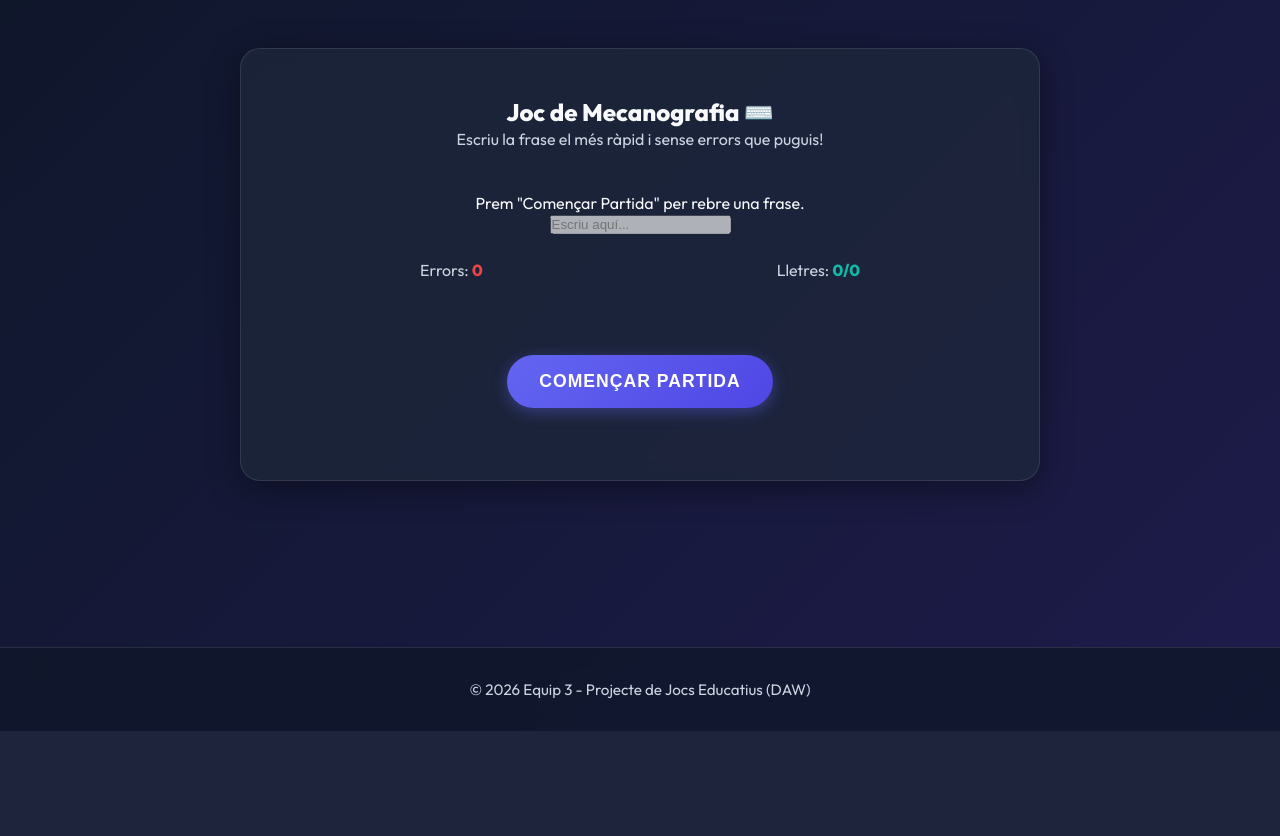
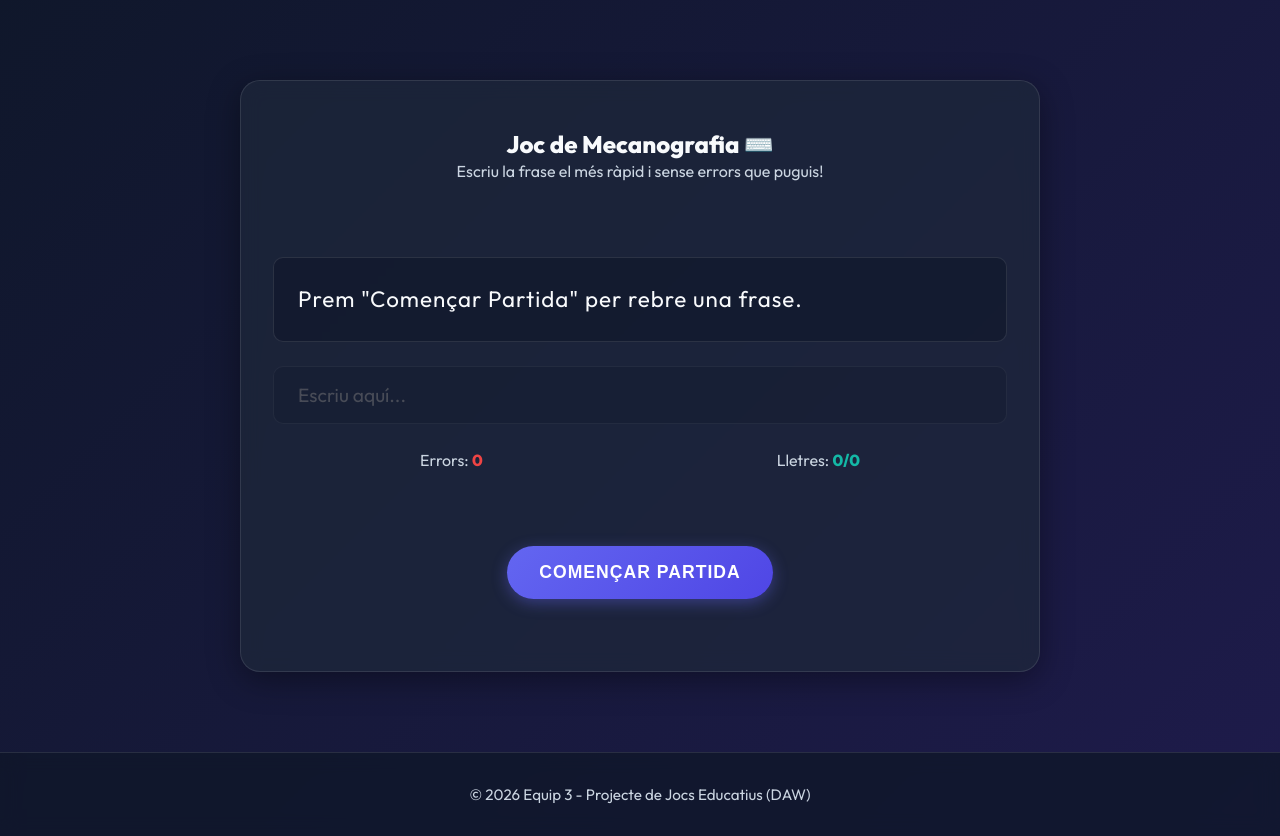
Before and after one commit to ianfebrer/0485_PythonWebProject2026_EducativeGames_Equip3, a Flask app: page /mecanografia in a window 1280 px wide. Shown: the part 69-905 px from the top of the page. Before the commit the page ends 800 px from the top, so only its background shows below. Run offline with Flask 3, Linux system fonts and the light colour scheme.

Commit message:
feat: afegir estils per al joc de mecanografia

```diff
--- a/static/css/styles.css
+++ b/static/css/styles.css
@@ -577,3 +577,63 @@ footer p {
         font-size: 2.45rem;
     }
 }
+
+/* --- ESTILS PER AL JOC DE MECANOGRAFIA --- */
+.game-board {
+    display: flex;
+    justify-content: center;
+    align-items: center;
+    padding: 2rem 0;
+    animation: fadeInUp 0.8s ease-out; /* Aprofitem l'animació que ja tens */
+}
+
+/* Caixa on surt la frase a copiar */
+.phrase-display {
+    font-size: 1.4rem;
+    letter-spacing: 1px;
+    margin: 2rem 0 1.5rem 0;
+    padding: 1.5rem;
+    background: rgba(15, 23, 42, 0.6); /* El mateix fons fosc que els teus inputs */
+    border-radius: 10px;
+    border: 1px solid var(--glass-border);
+    line-height: 1.6;
+    text-align: left;
+    user-select: none; /* Evita que l'usuari pugui fer "copiar i enganxar" per fer trampes */
+}
+
+/* Input on l'usuari escriu */
+.typing-input {
+    width: 100%;
+    padding: 1rem 1.5rem;
+    font-size: 1.2rem;
+    border-radius: 10px;
+    border: 1px solid var(--glass-border);
+    background: rgba(15, 23, 42, 0.6); /* El mateix fons fosc que els teus inputs */
+    color: var(--text-main);
+    outline: none;
+    transition: all 0.3s ease;
+    font-family: 'Outfit', sans-serif;
+}
+
+.typing-input:focus {
+    border-color: var(--accent); /* Fem servir el teu color Teal per indicar que està actiu */
+    box-shadow: 0 0 15px rgba(20, 184, 166, 0.3);
+}
+
+.typing-input:disabled {
+    opacity: 0.5;
+    cursor: not-allowed;
+}
+
+/* Colors dinàmics que afegirà el JavaScript lletra a lletra */
+.lletra-correcta {
+    color: var(--accent); /* Color Teal per a lletres correctes */
+    text-shadow: 0 0 5px rgba(20, 184, 166, 0.4); /* Petit efecte neó (opcional, li dona un toc xulo) */
+}
+
+.lletra-incorrecta {
+    color: var(--secondary); /* Fem servir el teu color Pink per a les errades */
+    background-color: rgba(236, 72, 153, 0.2); /* Fons rosat suau per ressaltar l'error */
+    border-radius: 3px;
+    padding: 0 2px;
+}
```
